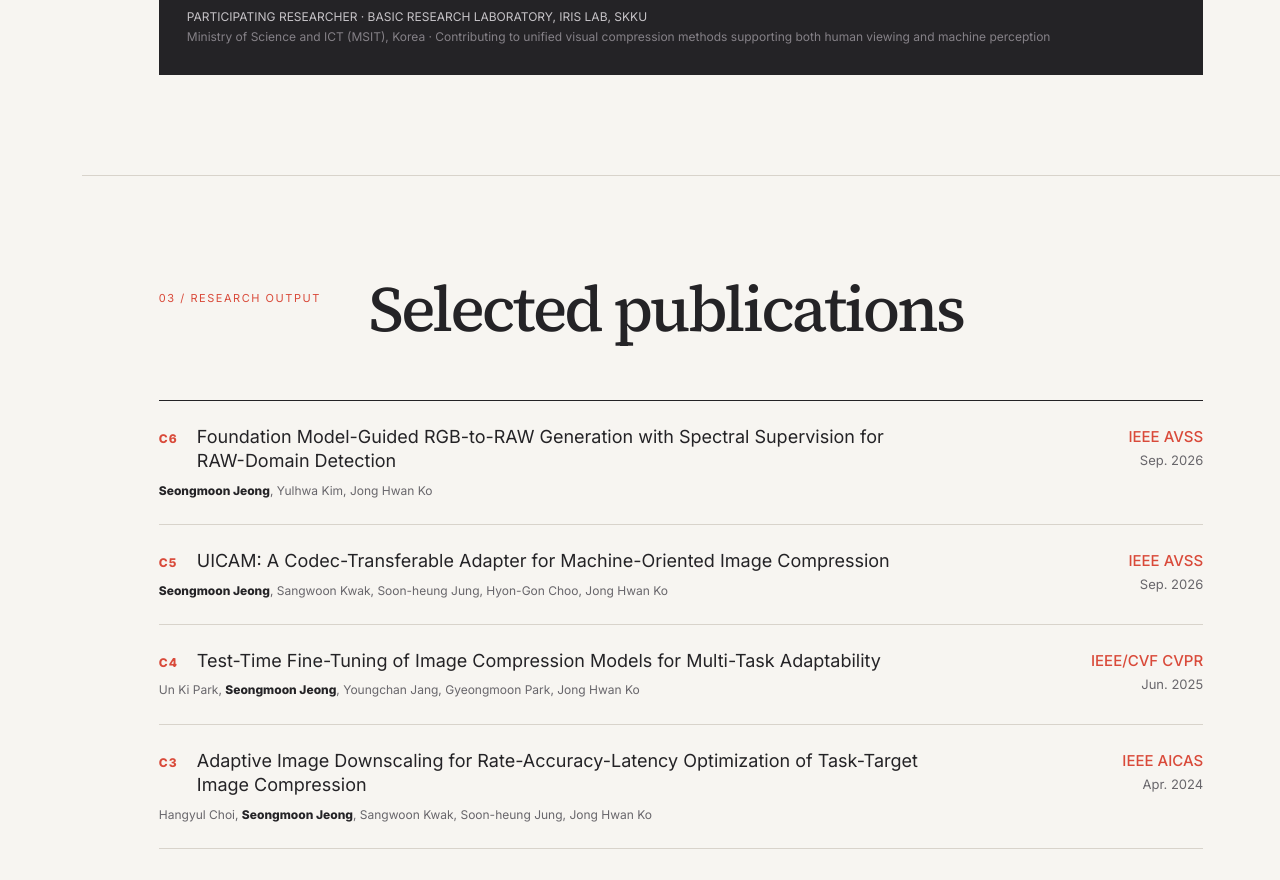
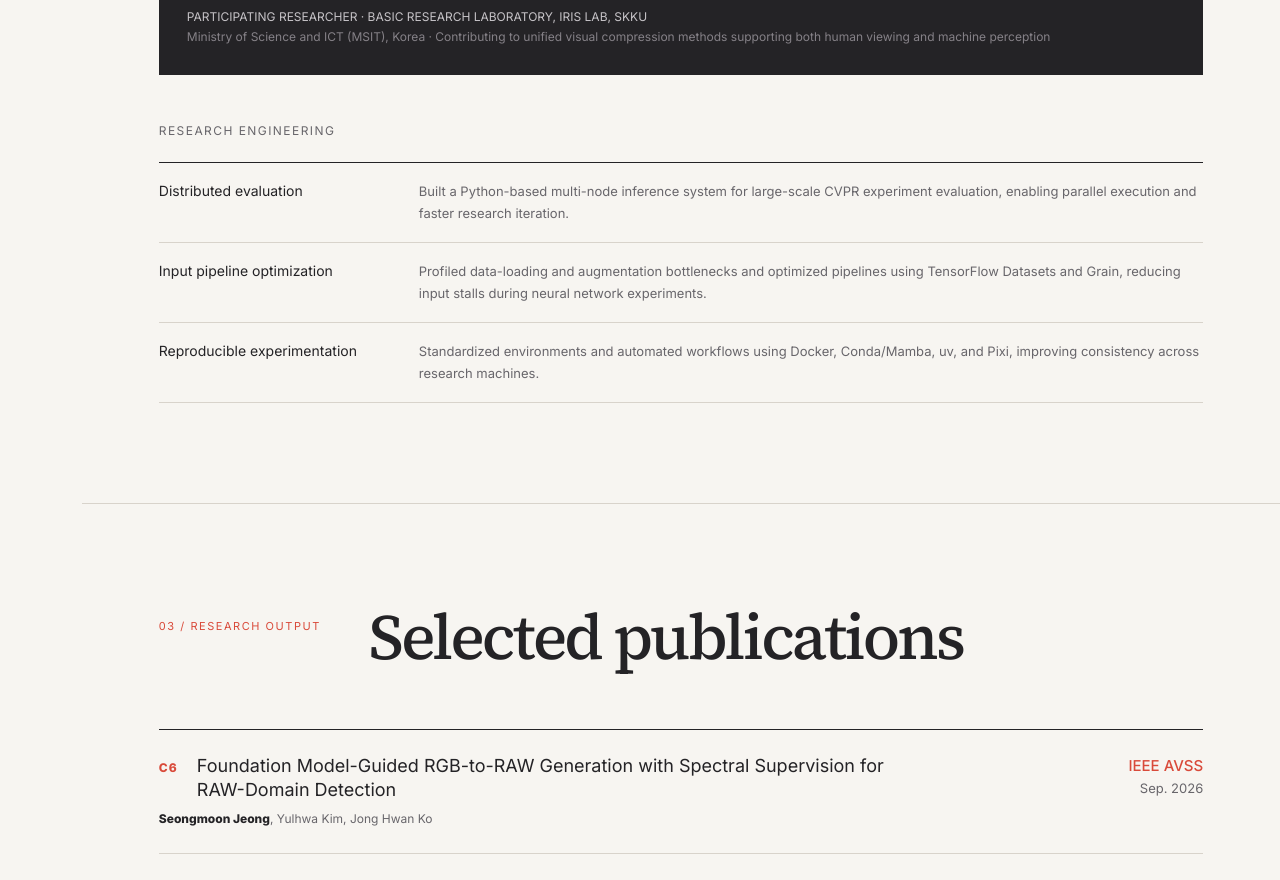
Before and after one commit to seongmoon729/seongmoon729.github.io, a Next.js app: page / in a window 1280 px wide. Shown: the part 2660-3540 px from the top of the page. Built offline with nearby package versions, Linux system fonts and the light colour scheme.

Commit message:
Add research engineering experience

```diff
--- a/app/globals.css
+++ b/app/globals.css
@@ -58,6 +58,11 @@ h1 span { font-weight:350; color:#4c494d; }
 .project-grid h3 { margin:24px 0 8px; font-family:var(--font-serif), Georgia, serif; font-size:24px; line-height:1.2; font-weight:500; }
 .project-grid p { margin:auto 0 0; color:#c6c3c7; font-size:12px; text-transform:uppercase; }
 .project-grid small { color:#858187; }
+.research-engineering { margin-top:46px; }
+.engineering-list { border-top:1px solid var(--ink); }
+.engineering-list article { display:grid; grid-template-columns:220px 1fr; gap:40px; padding:18px 0; border-bottom:1px solid var(--line); }
+.engineering-list h3 { margin:0; font-size:14px; line-height:1.4; }
+.engineering-list p { margin:0; color:var(--muted); font-size:13px; }
 .publication-list { border-top:1px solid var(--ink); }
 .publication { display:grid; grid-template-columns:1fr 240px; gap:40px; padding:24px 0; border-bottom:1px solid var(--line); }
 .publication h3 { display:flex; align-items:baseline; }
@@ -128,7 +133,7 @@ h1 span { font-weight:350; color:#4c494d; }
   .focus-strip { grid-template-columns:1fr 1fr; }
   .focus-strip span:nth-child(2) { border-right:0; }
   .focus-strip span:nth-child(-n+2) { border-bottom:1px solid var(--line); }
-  .entry,.publication { grid-template-columns:1fr; gap:10px; }
+  .entry,.publication,.engineering-list article { grid-template-columns:1fr; gap:10px; }
   .entry-aside,.publication-meta { align-items:flex-start; text-align:left; }
   .project-grid,.three-column { grid-template-columns:1fr; }
   .project-grid article:last-child:nth-child(odd) { grid-column:auto; }
@@ -155,6 +160,7 @@ h1 span { font-weight:350; color:#4c494d; }
   .profile-grid .lead { font-size:14pt; }
   .focus-strip { margin-top:7mm; }
   .entry,.publication { padding:3.5mm 0; break-inside:avoid; }
+  .engineering-list article { padding:3mm 0; break-inside:avoid; }
   .project-grid article { min-height:38mm; padding:5mm; break-inside:avoid; }
   .all-publications { display:none; }
   .two-column,.three-column { gap:10mm; }
--- a/app/page.tsx
+++ b/app/page.tsx
@@ -179,6 +179,14 @@ export default function Home() {
               <article><span>2025 — Present</span><h3>Multipurpose Visual Information Compression for Human and Machine Vision</h3><p>Participating Researcher · Basic Research Laboratory, IRIS Lab, SKKU</p><small>Ministry of Science and ICT (MSIT), Korea · Contributing to unified visual compression methods supporting both human viewing and machine perception</small></article>
             </div>
           </div>
+          <div className="subsection research-engineering">
+            <h3 className="subsection-title">Research engineering</h3>
+            <div className="engineering-list">
+              <article><h3>Distributed evaluation</h3><p>Built a Python-based multi-node inference system for large-scale CVPR experiment evaluation, enabling parallel execution and faster research iteration.</p></article>
+              <article><h3>Input pipeline optimization</h3><p>Profiled data-loading and augmentation bottlenecks and optimized pipelines using TensorFlow Datasets and Grain, reducing input stalls during neural network experiments.</p></article>
+              <article><h3>Reproducible experimentation</h3><p>Standardized environments and automated workflows using Docker, Conda/Mamba, uv, and Pixi, improving consistency across research machines.</p></article>
+            </div>
+          </div>
         </Section>
 
         <Section id="publications" eyebrow="03 / Research output" title="Selected publications">
```
Also changed, not shown: 2 other files (tests, documents, lock files or other folders).
